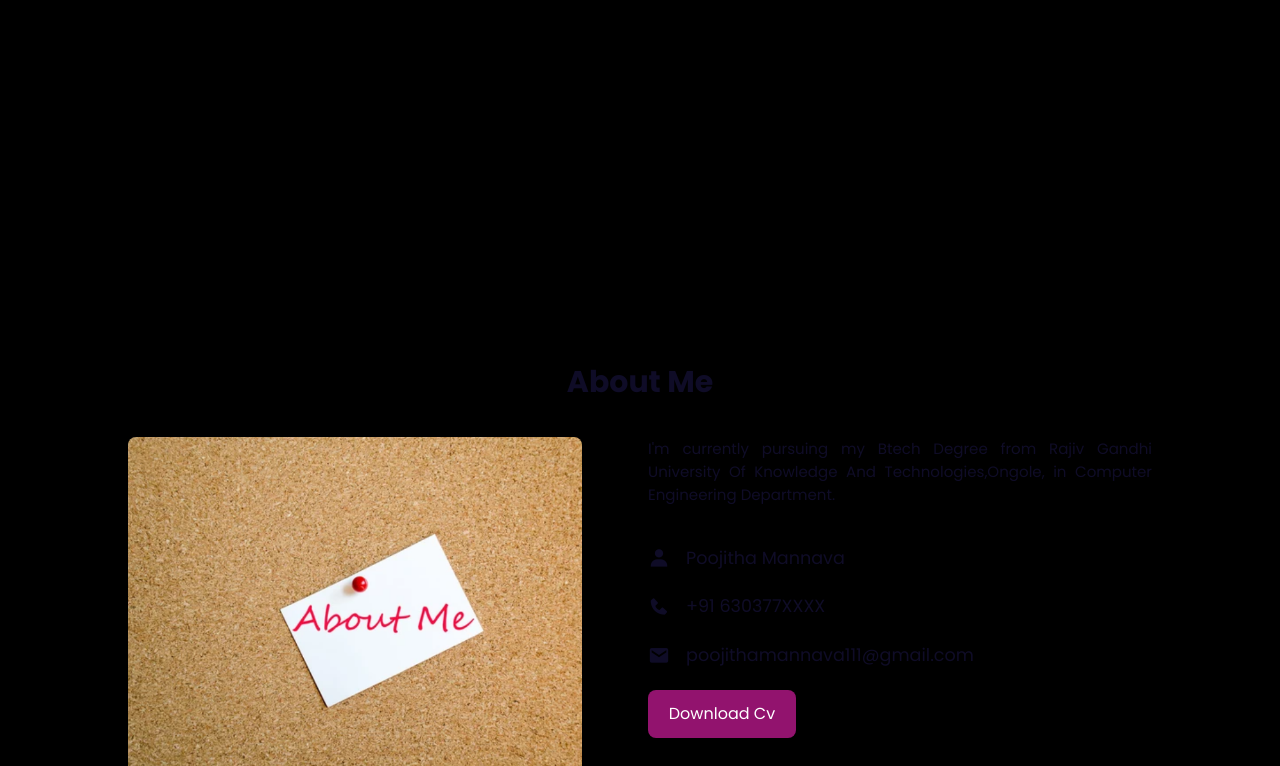
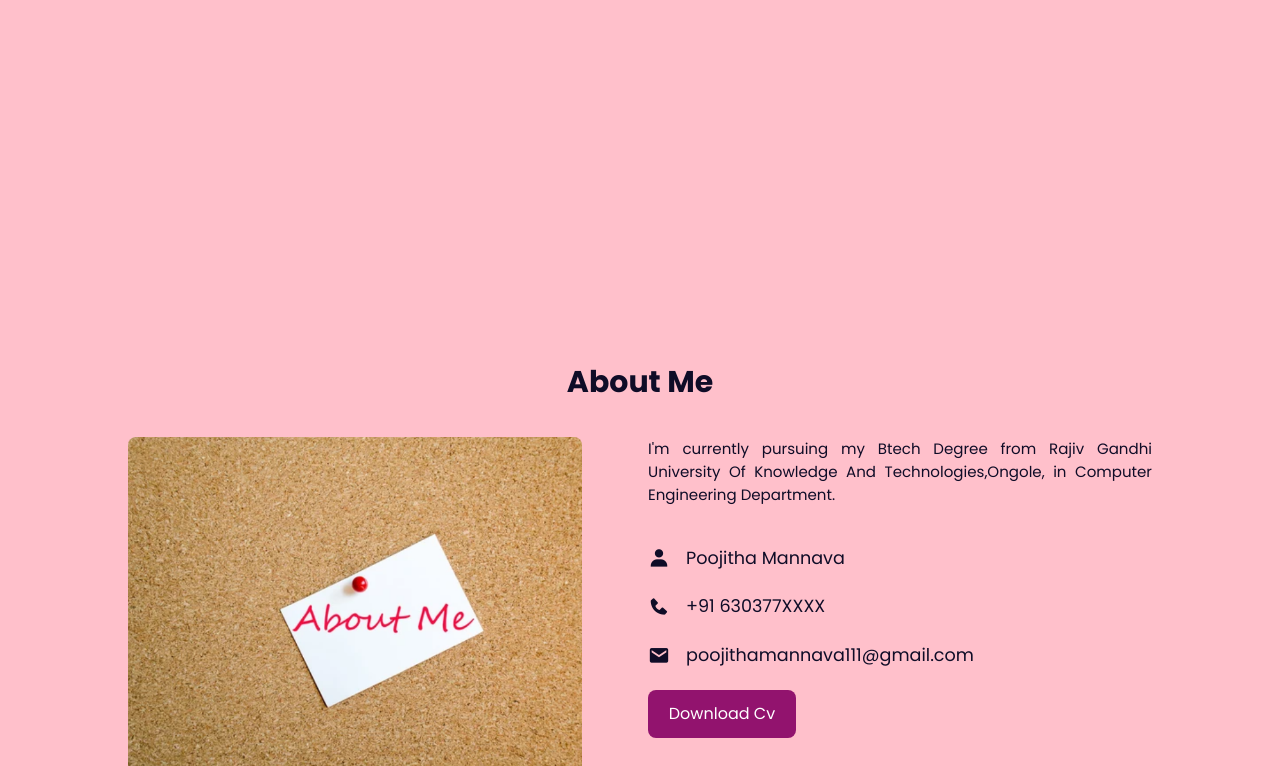
Before and after one commit to poojithamannavaa/Portfoilo-Website, a plain HTML site: page index.html in a window 1280 px wide. Shown: the part 490-1256 px from the top of the page. Drawn offline with nearby package versions, Linux system fonts and the light colour scheme; a script that the page names is missing.

Commit message:
Update style.css

```diff
--- a/style.css
+++ b/style.css
@@ -11,7 +11,7 @@
 }
 :root {
   --main-color: rgb(146, 19, 110);
-  --bg-color:black;
+  --bg-color:pink;
   --text-color: #0f0c27;
   --hover:hsl(324, 100%, 51%);
 
@@ -541,5 +541,5 @@ form textarea {
 }
 .owl-dot.active,
 .owl-dot:hover{
-  background: crimson!important;
+ background: crimson!important;
 }
```
